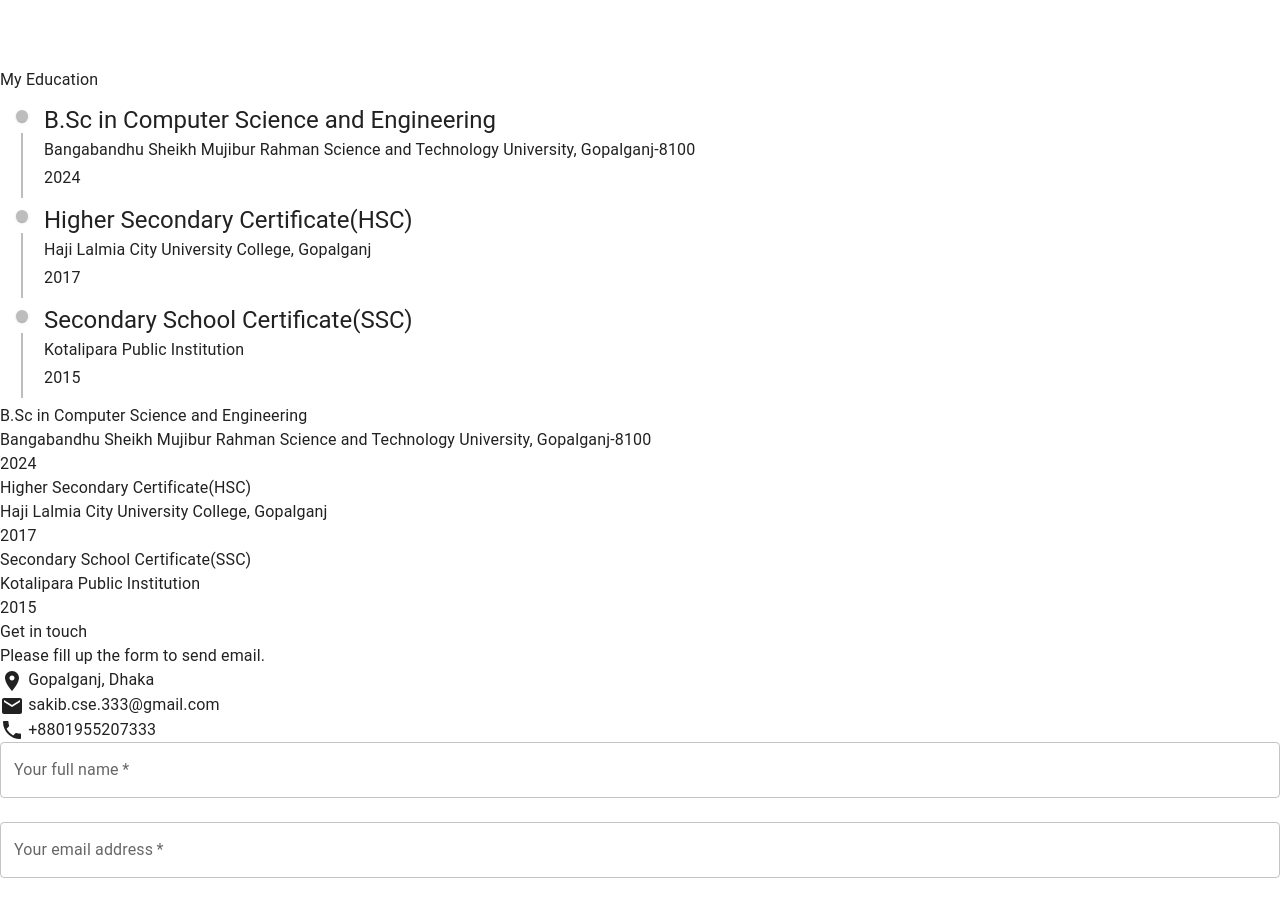
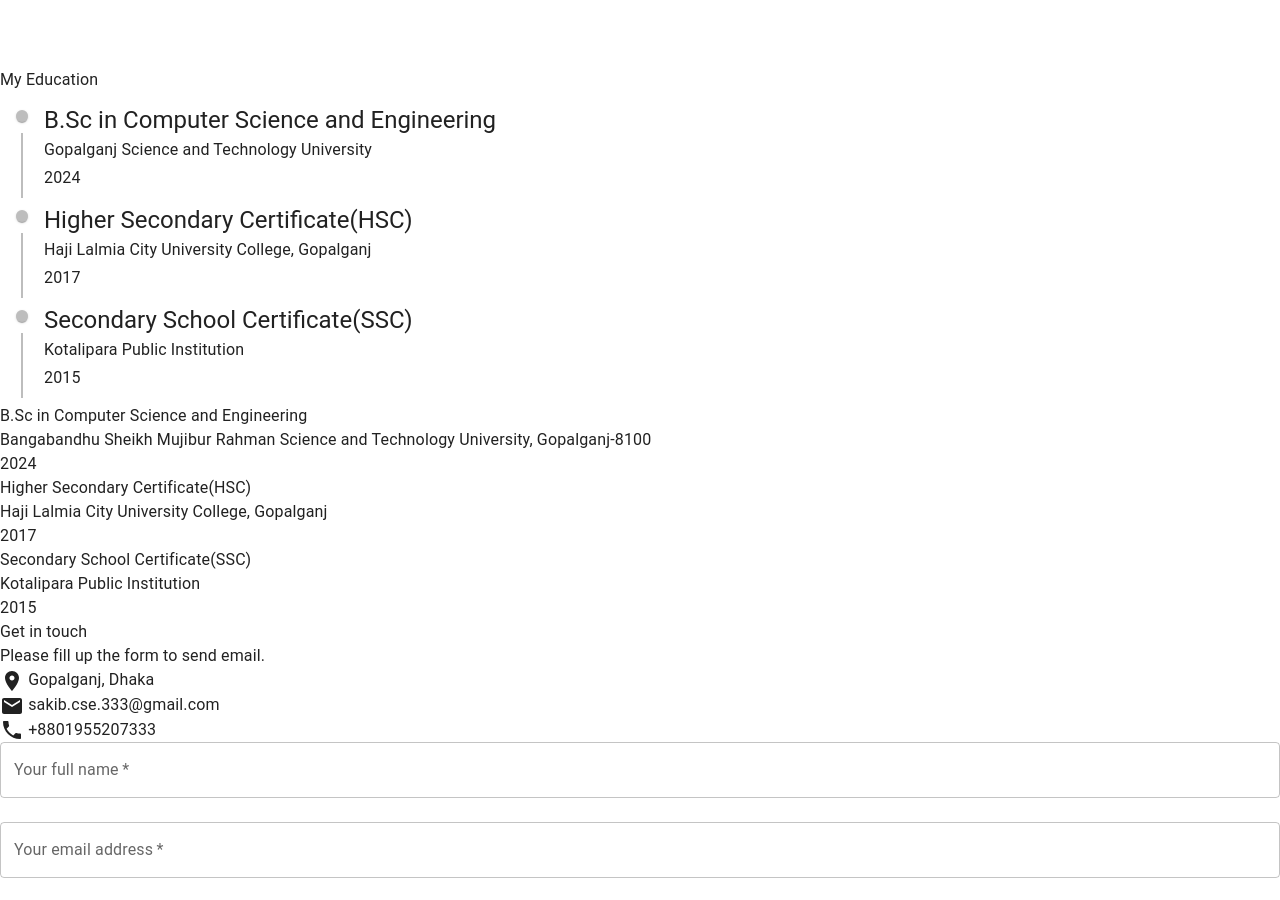
Before and after one commit to sakib-333/portfolio, a React (Vite) app: page / in a window 1280 px wide. Shown: the part 3580-4480 px from the top of the page. Built offline with nearby package versions, Linux system fonts and the light colour scheme.

Commit message:
Update education section.

```diff
--- a/src/Components/Education.tsx
+++ b/src/Components/Education.tsx
@@ -70,8 +70,7 @@ const Education = ({ theme, setActvSec }: EducationProps) => {
                     B.Sc in Computer Science and Engineering
                   </Typography>
                   <Typography variant="subtitle1">
-                    Bangabandhu Sheikh Mujibur Rahman Science and Technology
-                    University, Gopalganj-8100
+                    Gopalganj Science and Technology University
                   </Typography>
                   <Typography variant="subtitle1">2024</Typography>
                 </TimelineContent>
```
